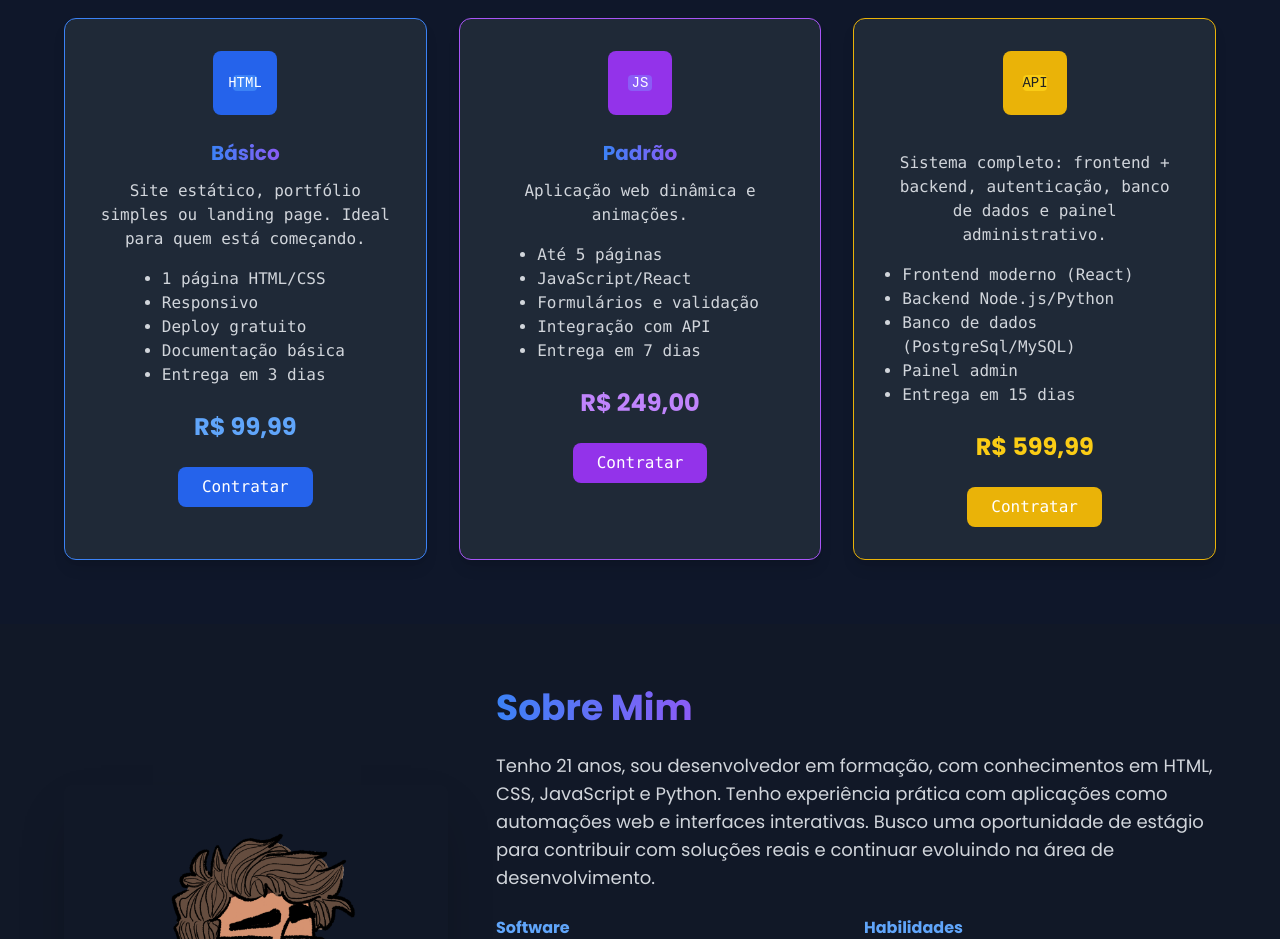
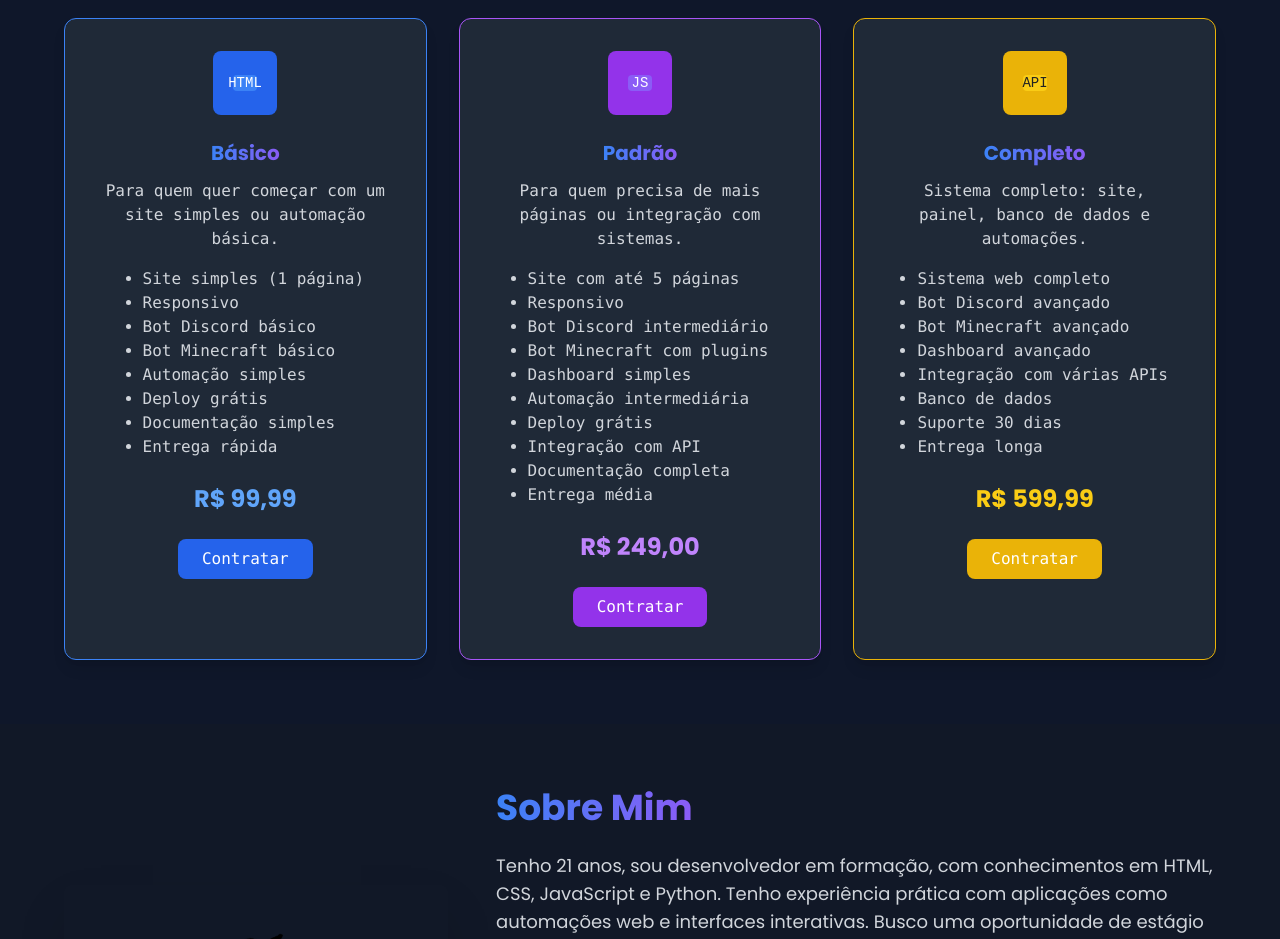
Before and after one commit to Kaua-Lucas/portfolio, a plain HTML site: page index.html in a window 1280 px wide. Shown: the part 2000-2939 px from the top of the page. Drawn offline with nearby package versions, Linux system fonts and the light colour scheme; no server answers.

Commit message:
melhoria no planos // 4.3

```diff
--- a/index.html
+++ b/index.html
@@ -204,7 +204,7 @@
             <a href="#planos" class="text-white font-semibold hover:bg-white/10 hover:text-blue-200 rounded-lg px-4 py-2 transition">Planos</a>
             <a href="#sobre" class="text-white font-semibold hover:bg-white/10 hover:text-blue-200 rounded-lg px-4 py-2 transition">Sobre</a>
             <a href="#contato" class="text-white font-semibold hover:bg-white/10 hover:text-blue-200 rounded-lg px-4 py-2 transition">Contato</a>
-            <!-- <a href="portfolio-editor-de-video.vercel.app" class="text-white font-semibold hover:bg-white/10 hover:text-blue-200 rounded-lg px-4 py-2" target="_blank">Editor</a>  -->
+            <!-- <a href="portfolio-editor-de-video.vercel.app" class="text-white font-semibold hover:bg-white/10 hover:text-blue-200 rounded-lg px-4 py-2 transition">Editor</a>  -->
 
 
              <div  class="lg:w-1/2 flex flex-col items-end" style="width:100%">
@@ -415,13 +415,16 @@
                         </svg>
                     </div>
                     <h3 class="text-xl font-bold mb-3 gradient-text">Básico</h3>
-                    <p class="text-gray-300 mb-4 text-center font-mono">Site estático, portfólio simples ou landing page. Ideal para quem está começando.</p>
+                    <p class="text-gray-300 mb-4 text-center font-mono">Para quem quer começar com um site simples ou automação básica.</p>
                     <ul class="text-gray-300 mb-6 text-left list-disc pl-4 font-mono">
-                        <li>1 página HTML/CSS</li>
+                        <li>Site simples (1 página)</li>
                         <li>Responsivo</li>
-                        <li>Deploy gratuito</li>
-                        <li>Documentação básica</li>
-                        <li>Entrega em 3 dias</li>
+                        <li>Bot Discord básico</li>
+                        <li>Bot Minecraft básico</li>
+                        <li>Automação simples</li>
+                        <li>Deploy grátis</li>
+                        <li>Documentação simples</li>
+                        <li>Entrega rápida</li>
                     </ul>
                     <span class="text-2xl font-bold text-blue-400 mb-2">R$ 99,99</span>
                     <a href="#contato" class="bg-blue-600 hover:bg-blue-700 text-white px-6 py-2 rounded-lg font-medium transition mt-4 font-mono">Contratar</a>
@@ -435,13 +438,18 @@
                         </svg>
                     </div>
                     <h3 class="text-xl font-bold mb-3 gradient-text">Padrão</h3>
-                    <p class="text-gray-300 mb-4 text-center font-mono">Aplicação web dinâmica e animações. </p>
+                    <p class="text-gray-300 mb-4 text-center font-mono">Para quem precisa de mais páginas ou integração com sistemas.</p>
                     <ul class="text-gray-300 mb-6 text-left list-disc pl-4 font-mono">
-                        <li>Até 5 páginas</li>
-                        <li>JavaScript/React</li>
-                        <li>Formulários e validação</li>
+                        <li>Site com até 5 páginas</li>
+                        <li>Responsivo</li>
+                        <li>Bot Discord intermediário</li>
+                        <li>Bot Minecraft com plugins</li>
+                        <li>Dashboard simples</li>
+                        <li>Automação intermediária</li>
+                        <li>Deploy grátis</li>
                         <li>Integração com API</li>
-                        <li>Entrega em 7 dias</li>
+                        <li>Documentação completa</li>
+                        <li>Entrega média</li>
                     </ul>
                     <span class="text-2xl font-bold text-purple-400 mb-2">R$ 249,00</span>
                     <a href="#contato" class="bg-purple-600 hover:bg-purple-700 text-white px-6 py-2 rounded-lg font-medium transition mt-4 font-mono">Contratar</a>
@@ -454,14 +462,17 @@
                             <text x="8" y="10" text-anchor="middle" fill="#222" font-size="7" font-family="monospace">API</text>
                         </svg>
                     </div>
-                    <h3 class="text-xl font-bold mb-3 gradient-text"></h3>
-                    <p class="text-gray-300 mb-4 text-center font-mono">Sistema completo: frontend + backend, autenticação, banco de dados e painel administrativo.</p>
+                    <h3 class="text-xl font-bold mb-3 gradient-text">Completo</h3>
+                    <p class="text-gray-300 mb-4 text-center font-mono">Sistema completo: site, painel, banco de dados e automações.</p>
                     <ul class="text-gray-300 mb-6 text-left list-disc pl-4 font-mono">
-                        <li>Frontend moderno (React)</li>
-                        <li>Backend Node.js/Python</li>
-                        <li>Banco de dados (PostgreSql/MySQL)</li>
-                        <li>Painel admin</li>
-                        <li>Entrega em 15 dias</li>
+                        <li>Sistema web completo</li>
+                        <li>Bot Discord avançado</li>
+                        <li>Bot Minecraft avançado</li>
+                        <li>Dashboard avançado</li>
+                        <li>Integração com várias APIs</li>
+                        <li>Banco de dados</li>
+                        <li>Suporte 30 dias</li>
+                        <li>Entrega longa</li>
                     </ul>
                     <span class="text-2xl font-bold text-yellow-400 mb-2">R$ 599,99</span>
                     <a href="#contato" class="bg-yellow-500 hover:bg-yellow-600 text-white px-6 py-2 rounded-lg font-medium transition mt-4 font-mono">Contratar</a>
```
